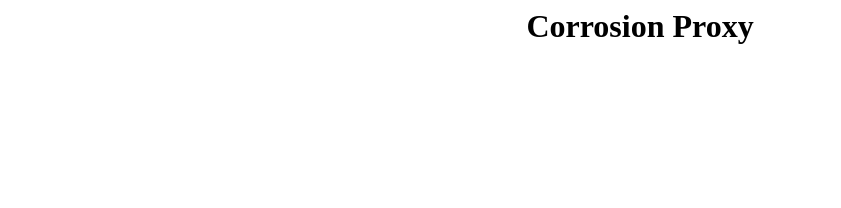
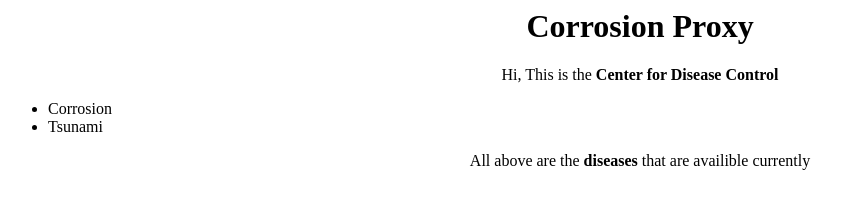
Before and after one commit to hozzywozzy/Corrosion, a plain HTML site: page index.html in a window 1280 px wide. Shown: the whole page, without its empty margins (0-841 px from the left). Drawn offline with Linux system fonts and the light colour scheme.

Commit message:
Update index.html

```diff
--- a/index.html
+++ b/index.html
@@ -10,6 +10,14 @@
 
 <center><h1>Corrosion Proxy</h1></center>
 
+ <p>Hi, This is the <b>Center for Disease Control</b></p>
+ <ul>
+  <li>Corrosion</li>
+  <li>Tsunami</li>
+</ul>
+  <p>All above are the <b>diseases</b> that are availible currently</p>
+
+
 
 
 </body>
```
